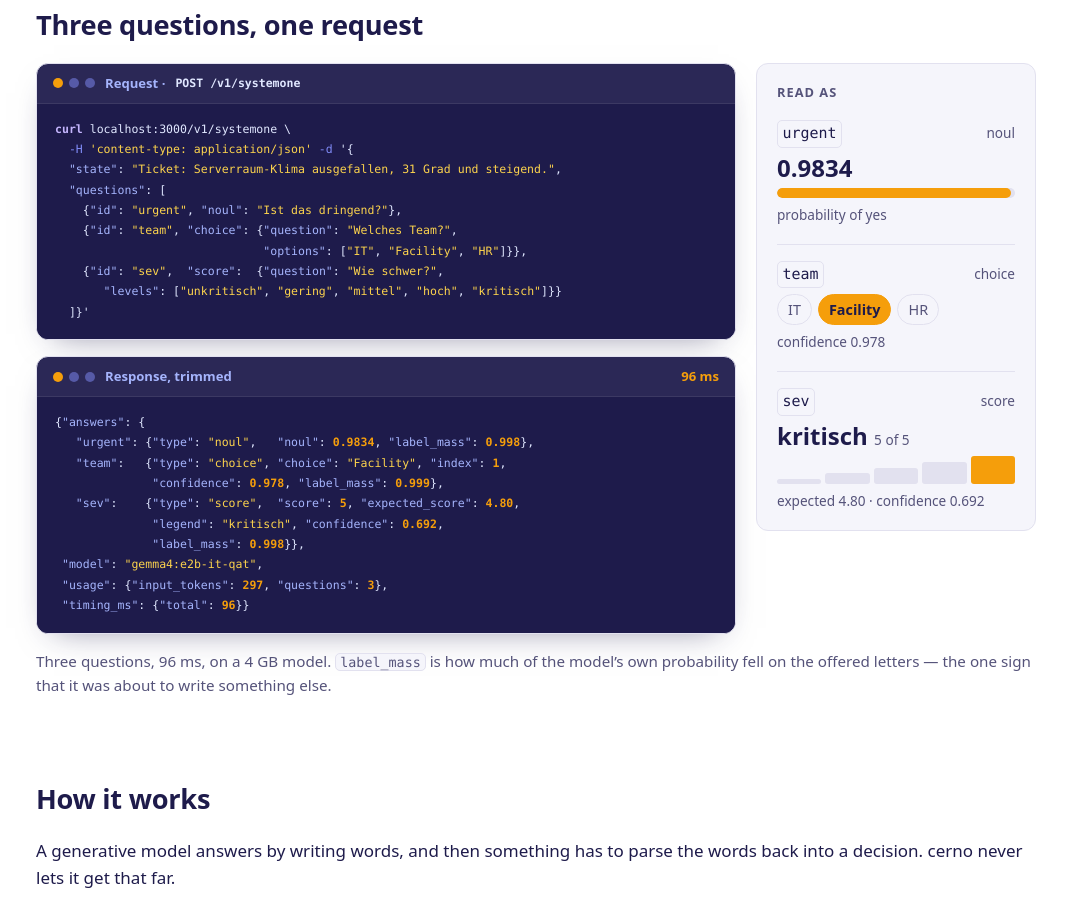
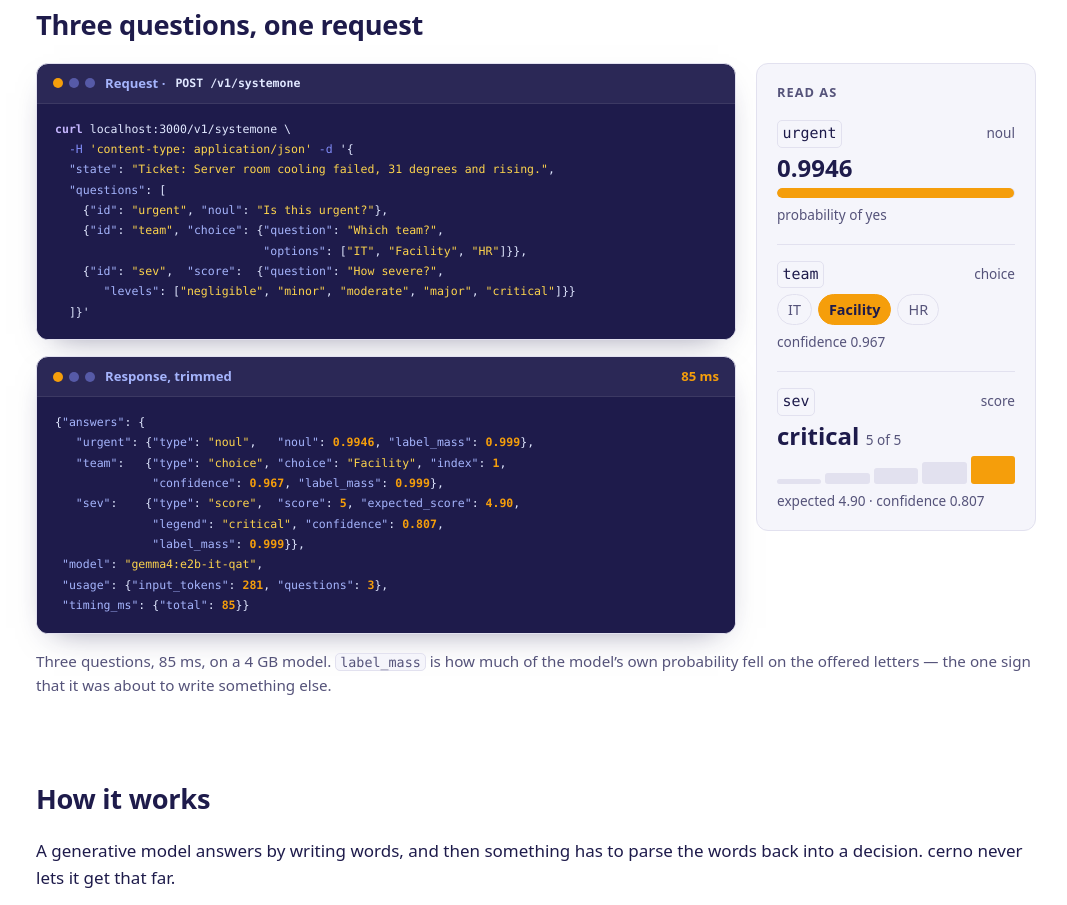
Before and after one commit to cebor/cerno, a plain HTML site: page site/index.html in a window 1280 px wide. Shown: the part 924-1829 px from the top of the page, without its empty margins (104-1171 px from the left). Drawn offline with Linux system fonts and the light colour scheme.

Commit message:
Show the server-room example in English
The example on the website, in the README and in the smoke example
was a German ticket. It is now "Server room cooling failed, 31
degrees and rising." with English questions and levels. The full
translation was 83 characters and would have wrapped in the site's
request window.

Every number beside it was measured with the German prompt, so all
of them were measured again against gemma4:e2b-it-qat, not
translated: a warm-up, then five runs that agreed. The README's TUI
screenshot was retaken from the real binary in a pty; the old one
predated the current answers layout. It is 92x24 now, because at 77
columns the answers pane split "conf" from its value.

The benchmark set stays half German on purpose, and the conformance
case keeps its German legends, because it is a recorded response to
the German request.

Changelog: changed

```diff
--- a/site/index.html
+++ b/site/index.html
@@ -63,27 +63,27 @@
             <figcaption><span class="dots" aria-hidden="true"></span>Request · <code>POST /v1/systemone</code></figcaption>
 <pre><code><span class="c">curl</span> localhost:3000/v1/systemone \
   <span class="f">-H</span> <span class="s">'content-type: application/json'</span> <span class="f">-d</span> '{
-  <span class="k">"state"</span>: <span class="s">"Ticket: Serverraum-Klima ausgefallen, 31 Grad und steigend."</span>,
+  <span class="k">"state"</span>: <span class="s">"Ticket: Server room cooling failed, 31 degrees and rising."</span>,
   <span class="k">"questions"</span>: [
-    {<span class="k">"id"</span>: <span class="s">"urgent"</span>, <span class="k">"noul"</span>: <span class="s">"Ist das dringend?"</span>},
-    {<span class="k">"id"</span>: <span class="s">"team"</span>, <span class="k">"choice"</span>: {<span class="k">"question"</span>: <span class="s">"Welches Team?"</span>,
+    {<span class="k">"id"</span>: <span class="s">"urgent"</span>, <span class="k">"noul"</span>: <span class="s">"Is this urgent?"</span>},
+    {<span class="k">"id"</span>: <span class="s">"team"</span>, <span class="k">"choice"</span>: {<span class="k">"question"</span>: <span class="s">"Which team?"</span>,
                               <span class="k">"options"</span>: [<span class="s">"IT"</span>, <span class="s">"Facility"</span>, <span class="s">"HR"</span>]}},
-    {<span class="k">"id"</span>: <span class="s">"sev"</span>,  <span class="k">"score"</span>:  {<span class="k">"question"</span>: <span class="s">"Wie schwer?"</span>,
-       <span class="k">"levels"</span>: [<span class="s">"unkritisch"</span>, <span class="s">"gering"</span>, <span class="s">"mittel"</span>, <span class="s">"hoch"</span>, <span class="s">"kritisch"</span>]}}
+    {<span class="k">"id"</span>: <span class="s">"sev"</span>,  <span class="k">"score"</span>:  {<span class="k">"question"</span>: <span class="s">"How severe?"</span>,
+       <span class="k">"levels"</span>: [<span class="s">"negligible"</span>, <span class="s">"minor"</span>, <span class="s">"moderate"</span>, <span class="s">"major"</span>, <span class="s">"critical"</span>]}}
   ]}'</code></pre>
           </figure>
           <figure class="window">
-            <figcaption><span class="dots" aria-hidden="true"></span>Response, trimmed<span class="took">96&nbsp;ms</span></figcaption>
+            <figcaption><span class="dots" aria-hidden="true"></span>Response, trimmed<span class="took">85&nbsp;ms</span></figcaption>
 <pre><code>{<span class="k">"answers"</span>: {
-   <span class="k">"urgent"</span>: {<span class="k">"type"</span>: <span class="s">"noul"</span>,   <span class="k">"noul"</span>: <span class="n">0.9834</span>, <span class="k">"label_mass"</span>: <span class="n">0.998</span>},
+   <span class="k">"urgent"</span>: {<span class="k">"type"</span>: <span class="s">"noul"</span>,   <span class="k">"noul"</span>: <span class="n">0.9946</span>, <span class="k">"label_mass"</span>: <span class="n">0.999</span>},
    <span class="k">"team"</span>:   {<span class="k">"type"</span>: <span class="s">"choice"</span>, <span class="k">"choice"</span>: <span class="s">"Facility"</span>, <span class="k">"index"</span>: <span class="n">1</span>,
-              <span class="k">"confidence"</span>: <span class="n">0.978</span>, <span class="k">"label_mass"</span>: <span class="n">0.999</span>},
-   <span class="k">"sev"</span>:    {<span class="k">"type"</span>: <span class="s">"score"</span>,  <span class="k">"score"</span>: <span class="n">5</span>, <span class="k">"expected_score"</span>: <span class="n">4.80</span>,
-              <span class="k">"legend"</span>: <span class="s">"kritisch"</span>, <span class="k">"confidence"</span>: <span class="n">0.692</span>,
-              <span class="k">"label_mass"</span>: <span class="n">0.998</span>}},
+              <span class="k">"confidence"</span>: <span class="n">0.967</span>, <span class="k">"label_mass"</span>: <span class="n">0.999</span>},
+   <span class="k">"sev"</span>:    {<span class="k">"type"</span>: <span class="s">"score"</span>,  <span class="k">"score"</span>: <span class="n">5</span>, <span class="k">"expected_score"</span>: <span class="n">4.90</span>,
+              <span class="k">"legend"</span>: <span class="s">"critical"</span>, <span class="k">"confidence"</span>: <span class="n">0.807</span>,
+              <span class="k">"label_mass"</span>: <span class="n">0.999</span>}},
  <span class="k">"model"</span>: <span class="s">"gemma4:e2b-it-qat"</span>,
- <span class="k">"usage"</span>: {<span class="k">"input_tokens"</span>: <span class="n">297</span>, <span class="k">"questions"</span>: <span class="n">3</span>},
- <span class="k">"timing_ms"</span>: {<span class="k">"total"</span>: <span class="n">96</span>}}</code></pre>
+ <span class="k">"usage"</span>: {<span class="k">"input_tokens"</span>: <span class="n">281</span>, <span class="k">"questions"</span>: <span class="n">3</span>},
+ <span class="k">"timing_ms"</span>: {<span class="k">"total"</span>: <span class="n">85</span>}}</code></pre>
           </figure>
         </div>
 
@@ -91,8 +91,8 @@
           <p class="readout-title">Read as</p>
           <div class="answer">
             <p class="answer-head"><code>urgent</code><span>noul</span></p>
-            <p class="answer-value">0.9834</p>
-            <div class="meter" aria-hidden="true"><span style="width: 98.34%"></span></div>
+            <p class="answer-value">0.9946</p>
+            <div class="meter" aria-hidden="true"><span style="width: 99.46%"></span></div>
             <p class="answer-note">probability of yes</p>
           </div>
           <div class="answer">
@@ -102,19 +102,19 @@
               <li class="picked">Facility</li>
               <li>HR</li>
             </ul>
-            <p class="answer-note">confidence 0.978</p>
+            <p class="answer-note">confidence 0.967</p>
           </div>
           <div class="answer">
             <p class="answer-head"><code>sev</code><span>score</span></p>
-            <p class="answer-value">kritisch <small>5 of 5</small></p>
+            <p class="answer-value">critical <small>5 of 5</small></p>
             <ol class="levels" aria-hidden="true">
               <li></li><li></li><li></li><li></li><li class="picked"></li>
             </ol>
-            <p class="answer-note">expected 4.80 · confidence 0.692</p>
+            <p class="answer-note">expected 4.90 · confidence 0.807</p>
           </div>
         </div>
       </div>
-      <p class="note">Three questions, 96&nbsp;ms, on a 4&nbsp;GB model. <code>label_mass</code> is how
+      <p class="note">Three questions, 85&nbsp;ms, on a 4&nbsp;GB model. <code>label_mass</code> is how
       much of the model’s own probability fell on the offered letters — the one sign that it was
       about to write something else.</p>
     </section>
```
Also changed, not shown: README.md, 2 other files.
